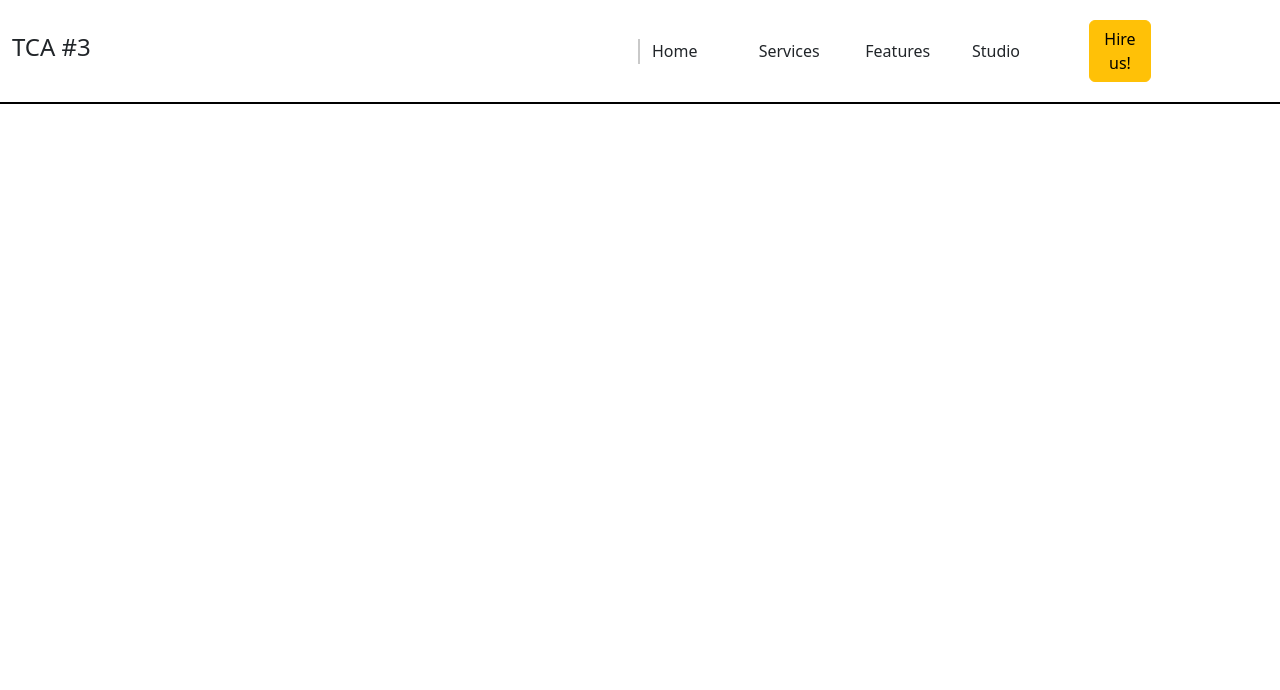
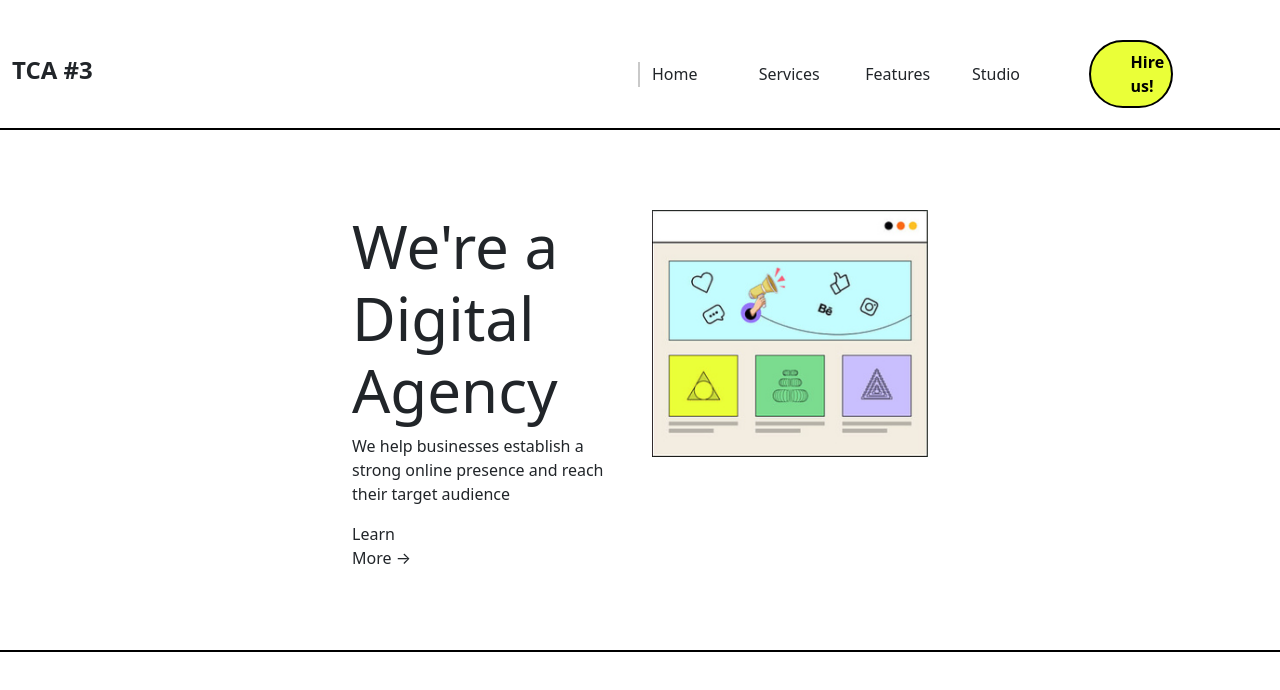
Before and after one commit to MiguelTorres2026/TCA-3, a plain HTML site: page index.html in a window 1280 px wide. Drawn offline with nearby package versions, Linux system fonts and the light colour scheme.

Commit message:
LAst profuct

```diff
--- a/index.html
+++ b/index.html
@@ -4,8 +4,9 @@
     <meta charset="utf-8">
     <meta name="viewport" content="width=device-width, initial-scale=1">
     <title>TCA #3</title>
-    <link rel="stylesheet" href="css/style.css">
+
     <link href="https://cdn.jsdelivr.net/npm/bootstrap@5.3.3/dist/css/bootstrap.min.css" rel="stylesheet" integrity="sha384-QWTKZyjpPEjISv5WaRU9OFeRpok6YctnYmDr5pNlyT2bRjXh0JMhjY6hW+ALEwIH" crossorigin="anonymous">
+ <link rel="stylesheet" href="css/style.css">
   </head>
   <body>
 <div class="container-fluid">
@@ -19,6 +20,18 @@
         <div class="col-1">Features</div a href=#>
             <div class="col-1">Studio</div a href=#>
                 <div class="col-1"><button type="button" class="btn btn-warning">Hire us!</button></div>
+                </div>
+    <div class="row splashscreen">
+      <div class="col-3">
+    <h1>We're a Digital Agency</h1>
+
+
+<p>We help businesses establish a strong online presence and reach their target audience</p>
+<div class="col-3">Learn More &rightarrow; </div a href=#>
+</div>
+  <div class="col-3">
+  <img src="img\splash.png" class="img-fluid" alt="Splash.png">
+
     <script src="https://cdn.jsdelivr.net/npm/bootstrap@5.3.3/dist/js/bootstrap.bundle.min.js" integrity="sha384-YvpcrYf0tY3lHB60NNkmXc5s9fDVZLESaAA55NDzOxhy9GkcIdslK1eN7N6jIeHz" crossorigin="anonymous"></script>
   </body>
 </html>
```
Also changed, not shown: img/splash.png (added).
